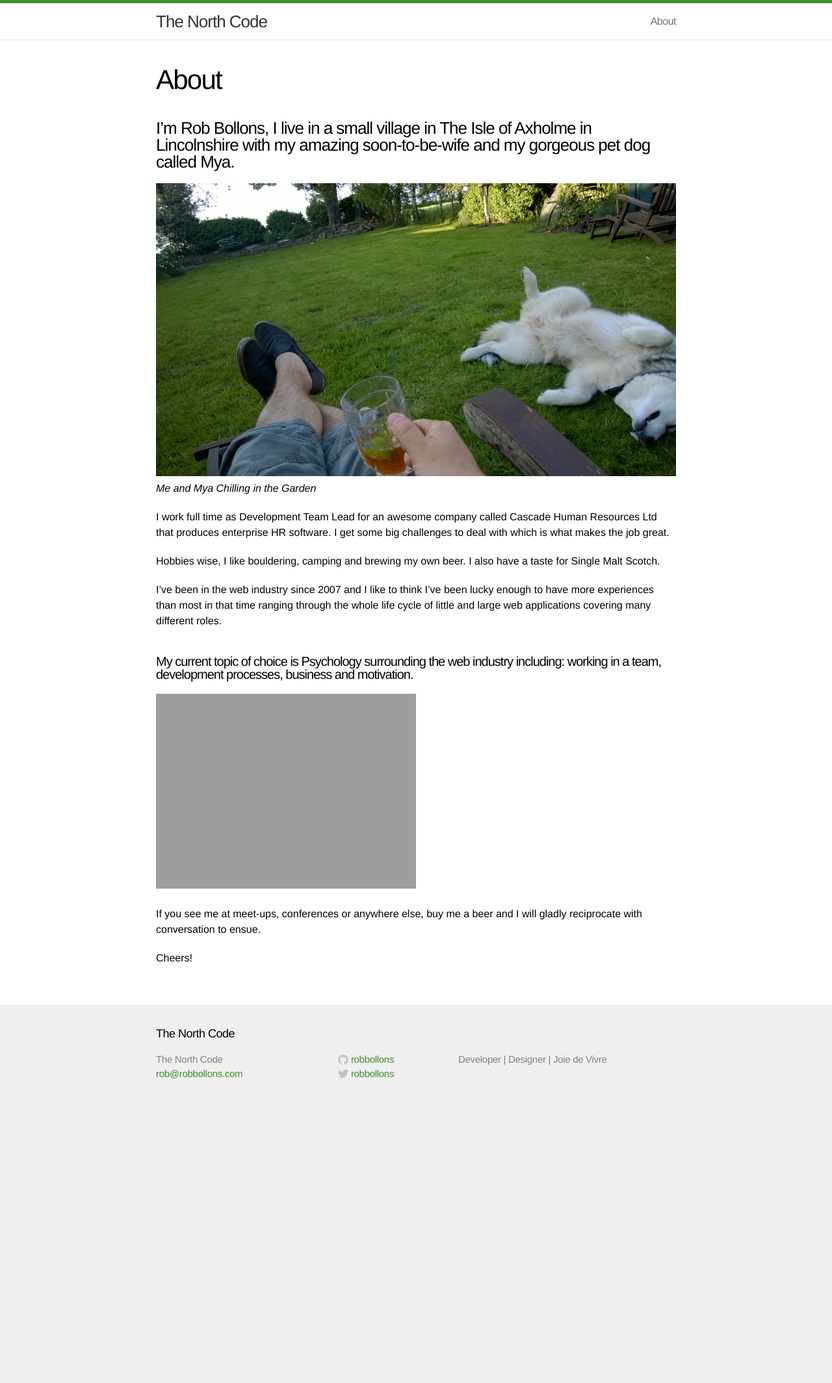
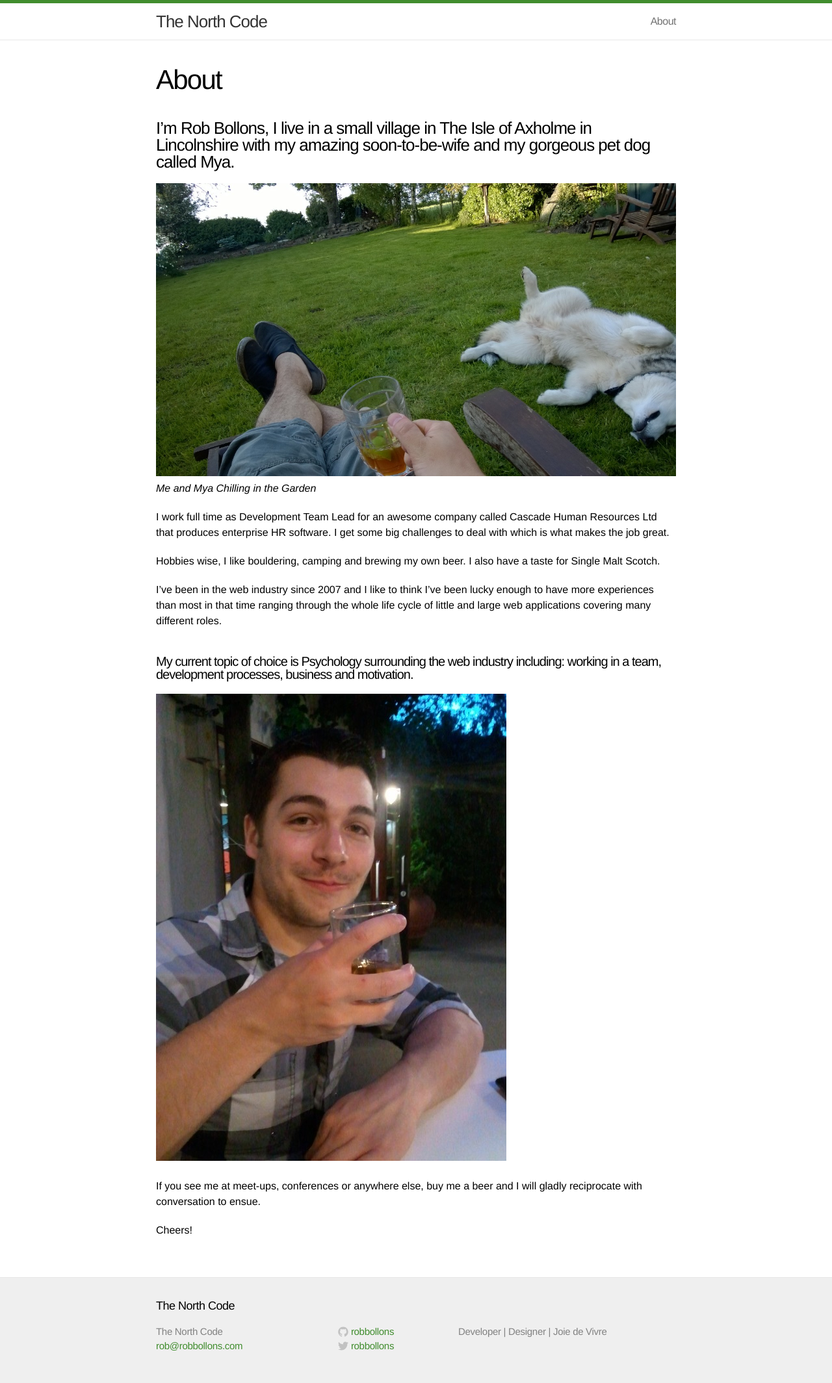
Before and after one commit to RobBollons/robbollons.github.io, a Jekyll site: the page built from about.md, in a window 1280 px wide. Shown: the whole page at 65% size. Built offline with Jekyll 4.4.1, drawn with Linux system fonts in a browser that asks for light colours; before the commit the page ends 1710 px from its top, so only the background shows below that.

Commit message:
corrected missing image in about me

```diff
--- a/about.md
+++ b/about.md
@@ -16,7 +16,7 @@ I've been in the web industry since 2007 and I like to think I've been lucky eno
 
 #### My current topic of choice is Psychology surrounding the web industry including: working in a team, development processes, business and motivation. ####
 
-[![Me](http://www.thenorthcode.net/wp-content/uploads/2014/05/WP_000547.jpg)](http://www.thenorthcode.net/wp-content/uploads/2014/05/WP_000547.jpg "Me")
+[![Me](/img/About2.jpg)](/img/About2.jpg "Me")
 
 If you see me at meet-ups, conferences or anywhere else, buy me a beer and I will gladly reciprocate with conversation to ensue.
 
```
